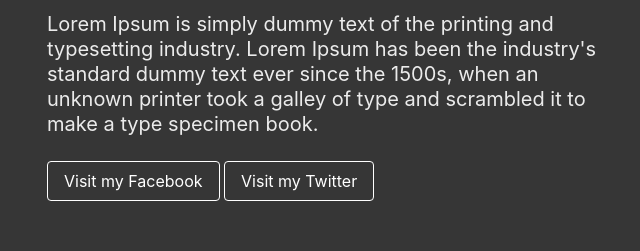
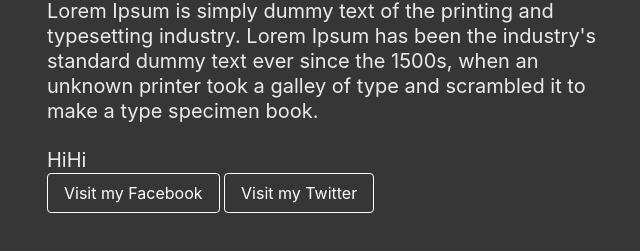
Before and after one commit to kfleong/leongkuanfei.github.io, a plain HTML site: page index.html in a window 1280 px wide. Shown: the part 351-602 px from the top of the page, without its empty margins (311-951 px from the left). Drawn offline with nearby package versions, Linux system fonts and the light colour scheme.

Commit message:
Update index.html

```diff
--- a/index.html
+++ b/index.html
@@ -19,6 +19,9 @@
                         <h2 class="subtitle">Lorem Ipsum is simply dummy text of the printing and typesetting industry. Lorem Ipsum has been the industry's standard dummy text ever since the 1500s, when an unknown printer took a galley of type and scrambled it to make a type specimen book.<br>
                         </h2>
                     </div>
+                    <div>
+                        <h3 class="subtitle">HiHi</h3>
+                    </div>
                     <div class="block buttons">
                         <a href="https://facebook.com/"><button class="button is-white is-outlined">Visit my Facebook</button></a> &nbsp;
                         <a href="https://twitter.com/"><button class="button is-white is-outlined">Visit my Twitter</button></a>
```
